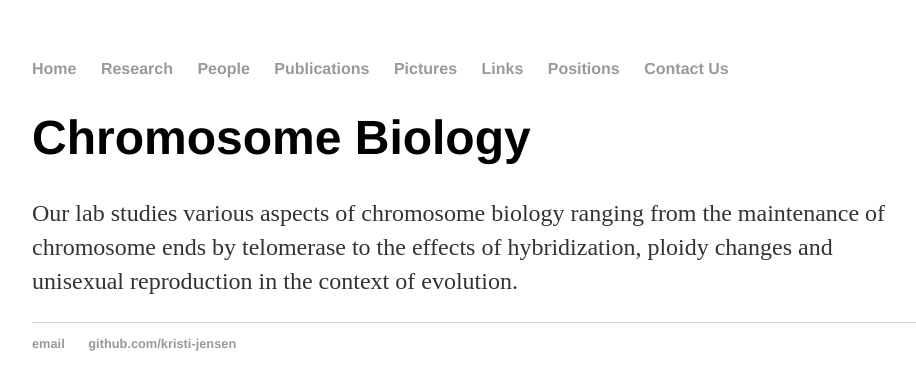
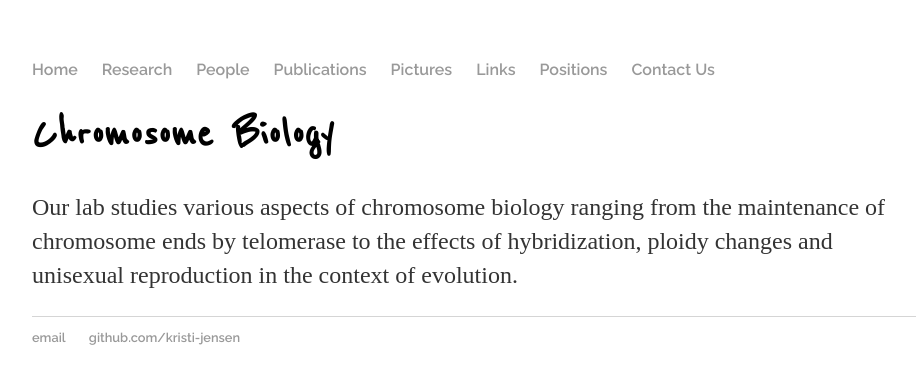
Before and after one commit to kristi-jensen/kristi-jensen.github.io, a Jekyll site: the page built from index.html, in a window 1280 px wide. Shown: the top 390 px of the page, without its empty margins (160-1076 px from the left). Built offline with Jekyll 4.4.1, drawn with Linux system fonts in a browser that asks for light colours; some web fonts are replaced.

Commit message:
Update main.css

```diff
--- a/css/main.css
+++ b/css/main.css
@@ -1,9 +1,12 @@
+@import url('https://fonts.googleapis.com/css?family=Raleway:200,200i,600|Reenie+Beanie');
+@import url('https://fonts.googleapis.com/css?family=Playfair+Display:900|Fredericka+the+Great');
+
 body {
     margin: 60px auto;
     width: 70%;
 }
 nav ul, footer ul {
-    font-family:'Helvetica', 'Arial', 'Sans-Serif';
+    font-family:'Raleway', 'Arial', 'Sans-Serif';
     padding: 0px;
     list-style: none;
     font-weight: bold;
@@ -21,7 +24,7 @@ a:hover {
 }
 h1 {
     font-size: 3em;
-    font-family:'Helvetica', 'Arial', 'Sans-Serif';
+    font-family:'Reenie Beanie', 'Arial', 'Sans-Serif';
 }
 p {
     font-size: 1.5em;
```
